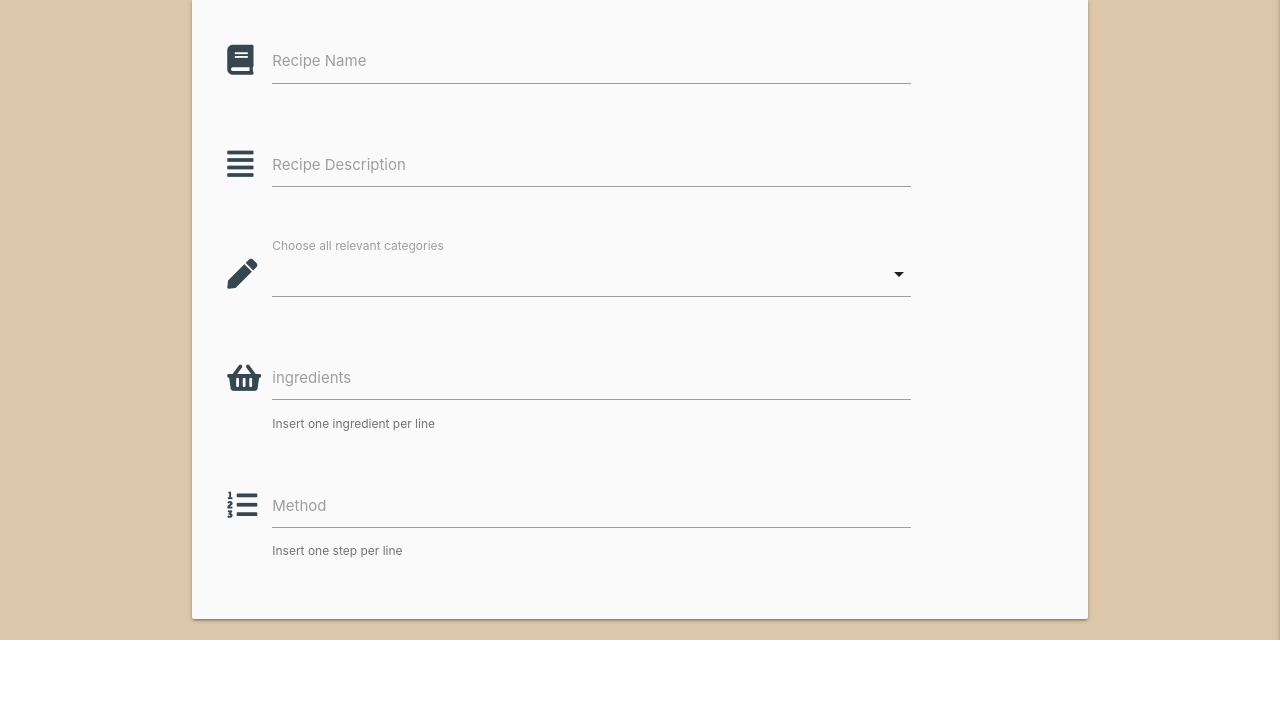
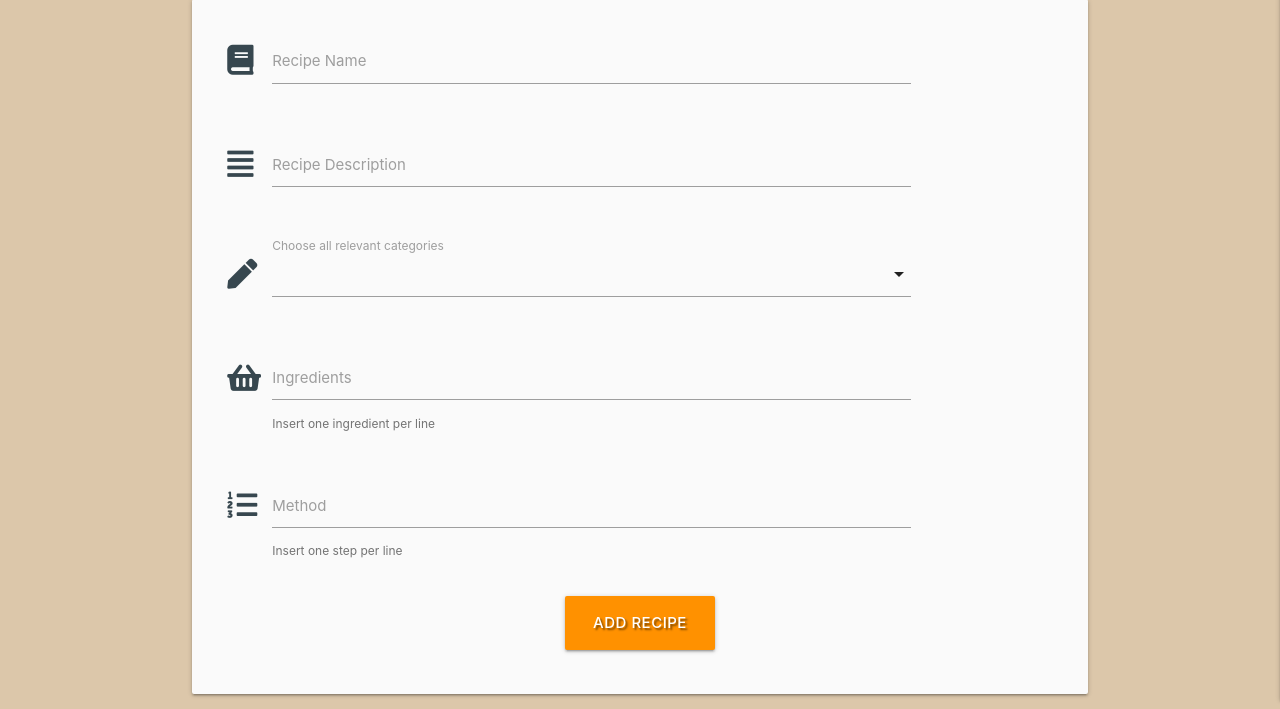
Before and after one commit to Code-Institute-Submissions/RuiOliveira83-MP3, a Flask app: page /add_recipe in a window 1280 px wide. Shown: the part 160-869 px from the top of the page. Before the commit the page ends 800 px from the top, so only its background shows below. Run offline with Flask 2, Linux system fonts and the light colour scheme; data that the repository does not hold is empty; some libraries are stand-ins or nearby versions.

Commit message:
collect and present recipe ingredients and method in a list format

```diff
--- a/templates/add_recipe.html
+++ b/templates/add_recipe.html
@@ -4,7 +4,7 @@
     <h3 class="center-align blue-grey-text text-darken-3">Add Recipe</h3>
 
     <div class="row card-panel grey lighten-5">
-        <form class="col s12" method="POST" action="">
+        <form class="col s12" method="POST" action="{{ url_for('add_recipe') }}">
             <div class="row">
                 <div class="input-field col s10">
                     <i class="fas fa-book prefix blue-grey-text text-darken-3"></i></i>
@@ -23,7 +23,7 @@
             <div class="row">
                 <div class="input-field col s10">
                     <i class="fas fa-pen prefix blue-grey-text text-darken-3"></i>
-                    <select multiple>
+                    <select multiple id="category_name" name="category_name" class="validate" required>
                         {% for category in categories %}
                             <option value="{{ category.category_name }}">{{ category.category_name }}</option>
                         {% endfor %}
@@ -31,22 +31,31 @@
                     <label for="category_name">Choose all relevant categories</label>
                 </div>
             </div>
+
             <div class="row">
                 <div class="input-field col s10">
                     <i class="fas fa-shopping-basket prefix blue-grey-text text-darken-3"></i>
-                    <textarea id="ingredients" name="ingredients" minlength="5" maxlength="250" class="materialize-textarea validate" required></textarea>
-                    <label for="ingredients">ingredients</label>
+                    <textarea id="ingredients" name="ingredients" minlength="5" maxlength="1000" class="materialize-textarea validate" required></textarea>
+                    <label for="ingredients">Ingredients</label>
                     <span class="helper-text" data-error="wrong" data-success="right">Insert one ingredient per line</span>
                 </div>
             </div>
             <div class="row">
                 <div class="input-field col s10">
                     <i class="fas fa-list-ol prefix blue-grey-text text-darken-3"></i>
-                    <textarea id="method" name="method" minlength="5" maxlength="250" class="materialize-textarea validate" required></textarea>
+                    <textarea id="method" name="method" minlength="5" maxlength="1250" class="materialize-textarea validate" required></textarea>
                     <label for="method">Method</label>
                     <span class="helper-text" data-error="wrong" data-success="right">Insert one step per line</span>
                 </div>
             </div>
+            <div class="row center-align">
+                <div class="col s12"></div>
+                    <button class="btn-large orange accent-3 text-heavy text-shadow waves-effect waves-light" type="submit">
+                        Add Recipe
+                    </button>
+                </div>
+            </div>
+
 
         </form>
     </div>
```
Also changed, not shown: templates/recipes.html (+7 -3 lines).
